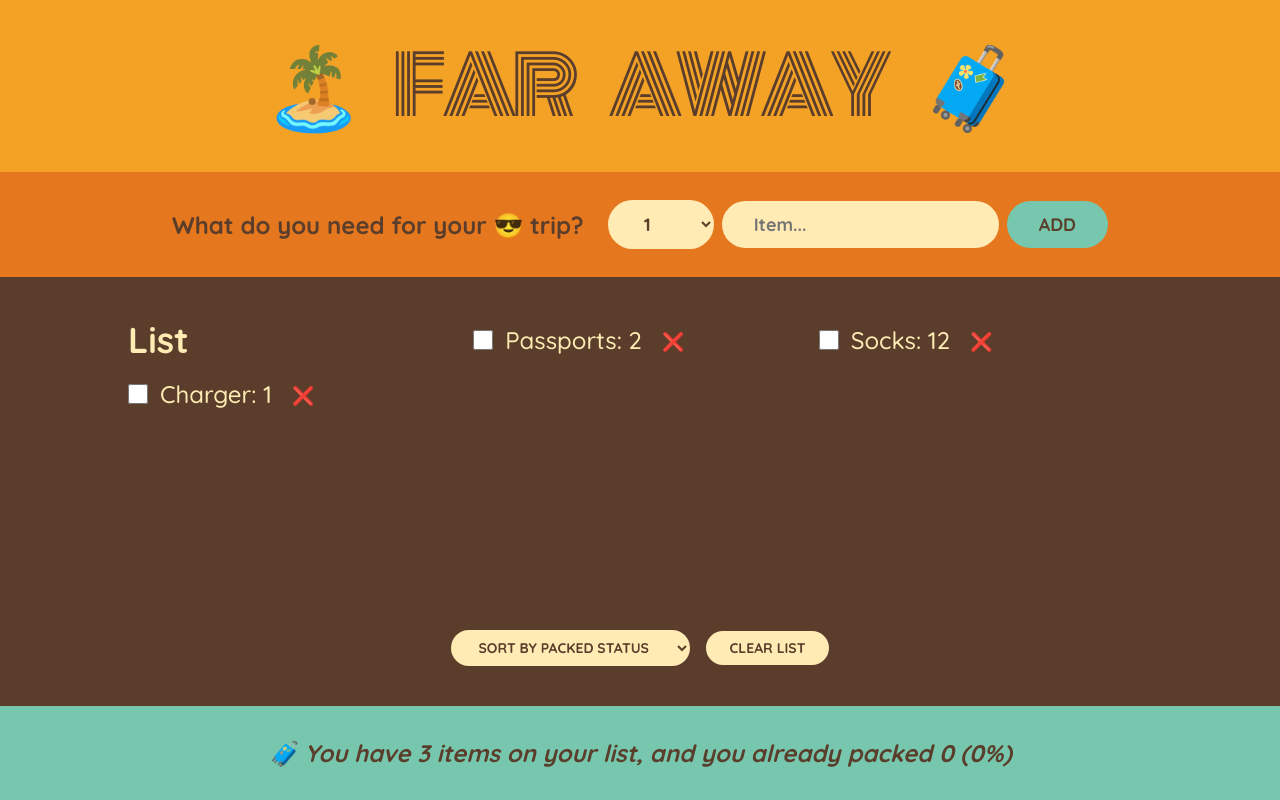
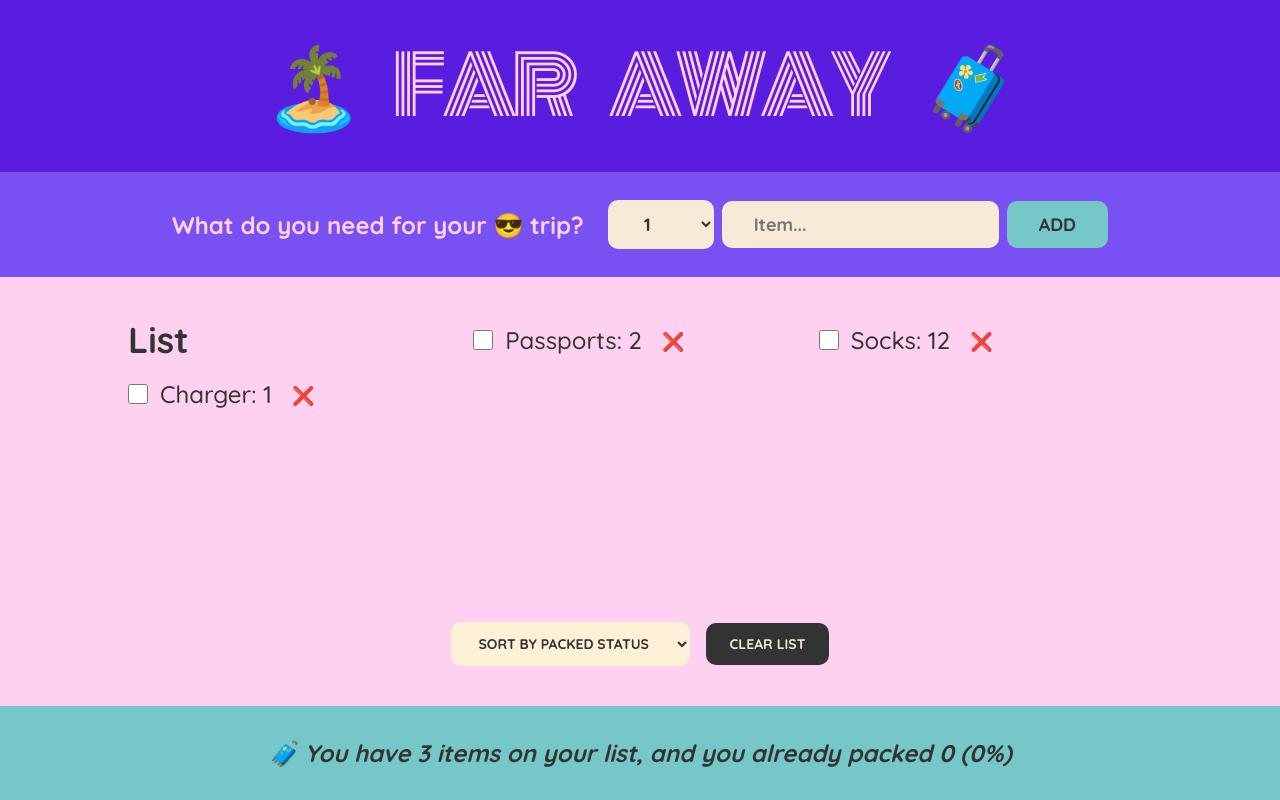
Before and after one commit to atenajoon/travel-list, a React (Create React App) app: page / in a window 1280 px wide. Built offline with nearby package versions, Linux system fonts and the light colour scheme.

Commit message:
got new style

```diff
--- a/src/index.css
+++ b/src/index.css
@@ -1,5 +1,13 @@
 @import url('https://fonts.googleapis.com/css2?family=Monoton&family=Quicksand:wght@500;700&display=swap');
-
+:root {
+  --primary-color: #5a1cdf;
+  --secondary-color: #7950f2;
+  --text-color: #333;
+  --background-color: #ffd1f1;
+  --input-background-color: #fff4d6f0;
+  --complimantary-color: #76c7c7;
+  --border-radius: 1rem;
+}
 * {
   margin: 0;
   padding: 0;
@@ -13,7 +21,7 @@ html {
 body {
   font-size: 2.4rem;
   font-family: sans-serif;
-  color: #5a3e2b;
+  color: var(--background-color);
   font-family: 'Quicksand';
   font-weight: 500;
 }
@@ -27,7 +35,7 @@ body {
 
 h1 {
   text-align: center;
-  background-color: #f4a226;
+  background-color: var(--primary-color);
   font-family: 'Monoton';
   font-size: 8rem;
   text-transform: uppercase;
@@ -38,8 +46,8 @@ h1 {
 }
 
 .add-form {
-  background-color: #e5771f;
-  padding: 2.8rem 0;
+  background-color: var(--secondary-color);
+  padding: 2.8rem;
   display: flex;
   align-items: center;
   justify-content: center;
@@ -54,11 +62,11 @@ h3 {
 button,
 select,
 input {
-  background-color: #ffebb3;
-  color: #5a3e2b;
+  background-color: var(--input-background-color);
+  color: var(--text-color);
   font-family: inherit;
   border: none;
-  border-radius: 10rem;
+  border-radius: var(--border-radius);
   padding: 1.2rem 3.2rem;
   font-weight: 700;
   font-size: 1.8rem;
@@ -67,12 +75,12 @@ input {
 
 .add-form button {
   text-transform: uppercase;
-  background-color: #76c7ad;
+  background-color: var(--complimantary-color);
 }
 
 .list {
-  background-color: #5a3e2b;
-  color: #ffebb3;
+  background-color: var(--background-color);
+  color: var(--text-color);
   padding: 4rem 0;
 
   display: flex;
@@ -85,10 +93,14 @@ input {
 .actions button,
 .list select {
   text-transform: uppercase;
-  padding: 0.8rem 2.4rem;
+  padding: 1.2rem 2.4rem;
   font-size: 1.4rem;
   font-weight: 700;
   margin: 0 0.8rem;
+}
+.actions button {
+  background-color: var(--text-color);
+  color: var(--input-background-color);
 }
 
 .list ul {
@@ -112,7 +124,7 @@ input {
 input[type='checkbox'] {
   height: 2rem;
   width: 2rem;
-  accent-color: #e5771f;
+  accent-color: var(--secondary-color);
 }
 
 .list li button {
@@ -125,7 +137,8 @@ input[type='checkbox'] {
 }
 
 .stats {
-  background-color: #76c7ad;
+  background-color: var(--complimantary-color);
+  color: var(--text-color);
   text-align: center;
   font-weight: 700;
   padding: 3.2rem 0;
```
